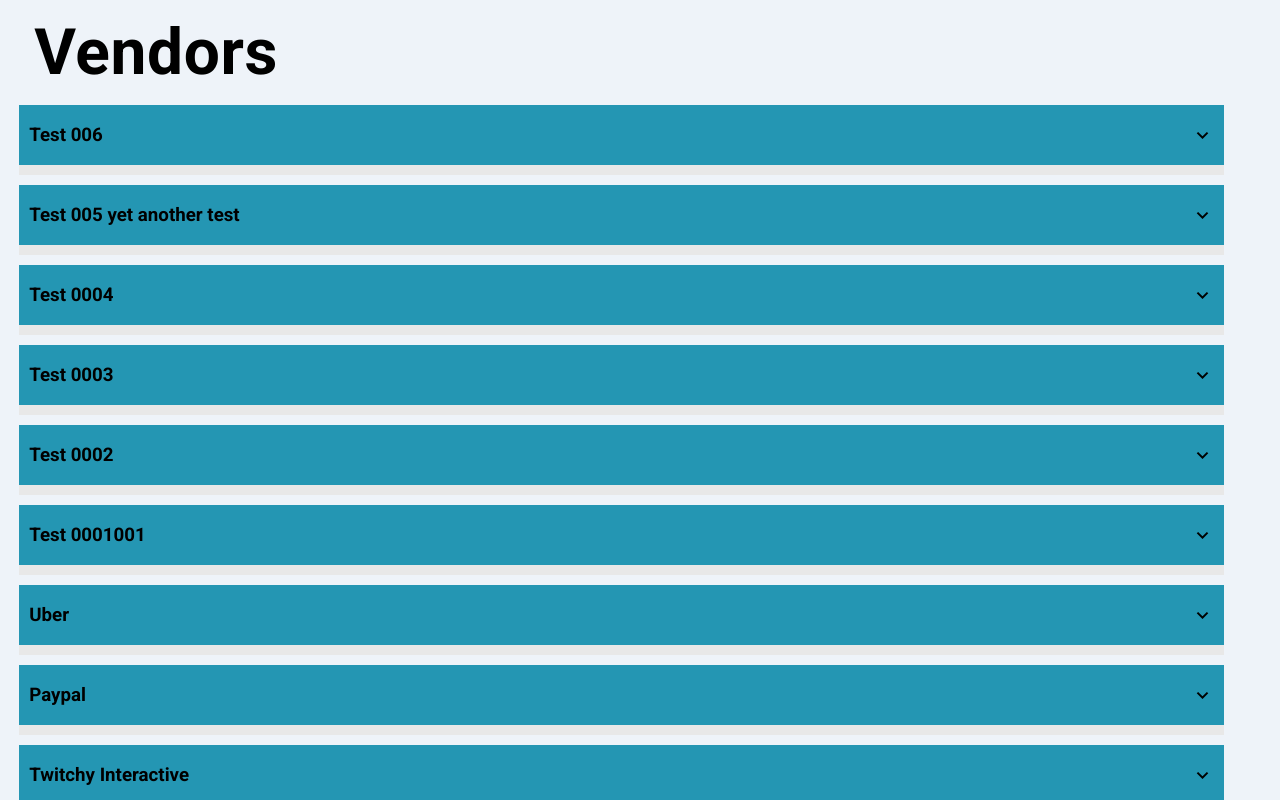
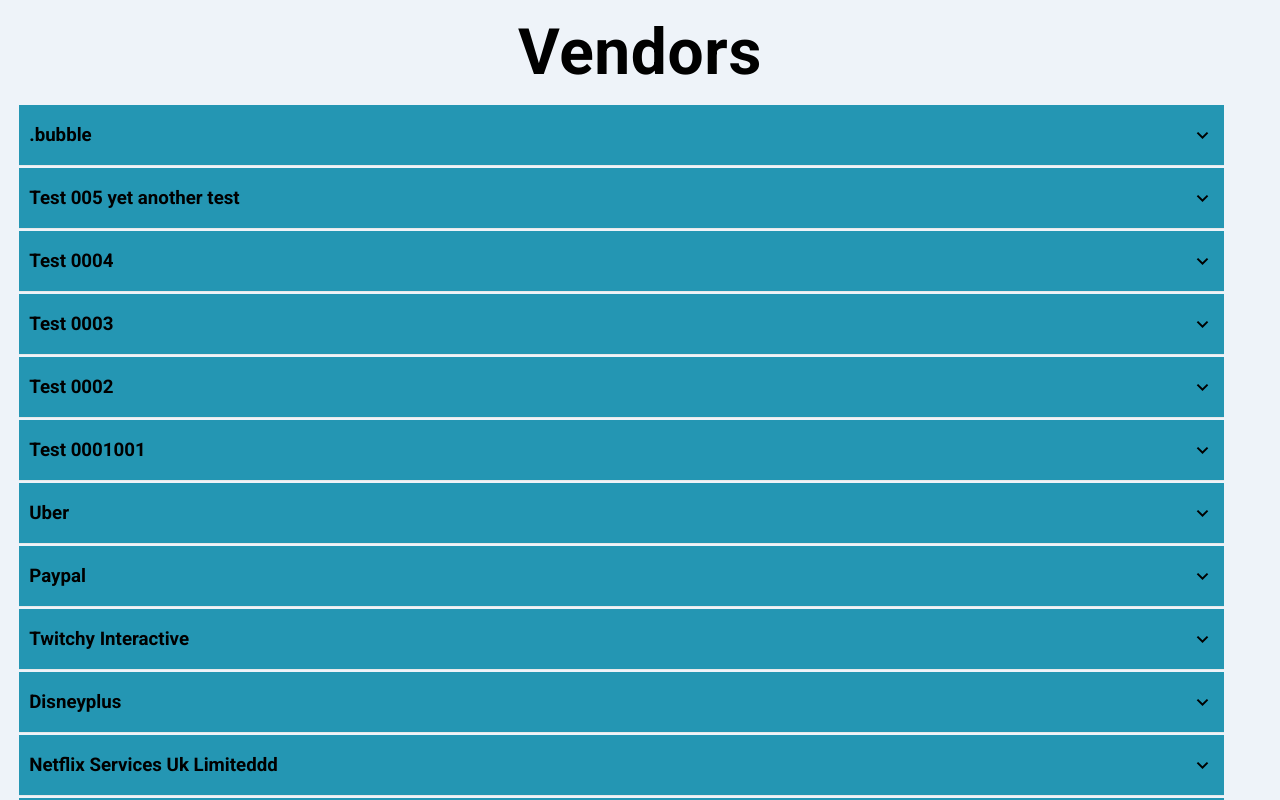
Before and after one commit to lukanogaj/vendor, a React (Create React App) app: page / in a window 1280 px wide. Shown: the top 800 px of the page. Built offline with nearby package versions, Linux system fonts and the light colour scheme.

Commit message:
accordion-refactor

```diff
--- a/src/VendorDataArray/index.jsx
+++ b/src/VendorDataArray/index.jsx
@@ -1,7 +1,7 @@
 const dataForVendors = [
 	{
 		id: "f2a563f0-06e7-4a0e-9bbe-632efd458ae3",
-		name: "Test 006",
+		name: ".bubble",
 		transaction_id: "515a2263-1045-445d-9050-d35acf73a333",
 		logo_url:
 			"https://epop-merchants-beta.s3.amazonaws.com/vendors/f2a563f0-06e7-4a0e-9bbe-632efd458ae3/epop-logo-01.svg",
@@ -559,3 +559,5 @@
 ];
 
 export default dataForVendors;
+
+console.log(dataForVendors.length);
--- a/src/components/AccordionCard/index.module.scss
+++ b/src/components/AccordionCard/index.module.scss
@@ -8,22 +8,22 @@
 	.accordionCard {
 		background-color: #2496b3;
 		width: 97%;
-		// height: 60px;
-		margin-bottom: 10px;
+		margin-bottom: 2px;
 
 		.accordionCardInner {
 			display: flex;
 			justify-content: space-between;
 			height: 60px;
 			width: 100%;
-			text-align: center;
 			align-items: center;
 			padding-right: 10px;
 		}
 	}
 
 	h1 {
+		display: block;
 		letter-spacing: 0.04rem;
+		text-align: center;
 		margin: 15px;
 		font-size: 4rem;
 	}
@@ -32,4 +32,8 @@
 		display: inline-block;
 		margin-left: 10px;
 	}
+
+	img {
+		display: block;
+	}
 }
--- a/src/components/AccordionItem/index.jsx
+++ b/src/components/AccordionItem/index.jsx
@@ -1,8 +1,7 @@
 import styles from "./index.module.scss";
 
-//Accordion component the one is not visible
+//Accordion component with content to be show and hide
 const AccordionItem = ({ selected, vendor_id }) => {
-	console.log(vendor_id);
 	return (
 		<div
 			className={
--- a/src/components/AccordionItem/index.module.scss
+++ b/src/components/AccordionItem/index.module.scss
@@ -6,7 +6,7 @@
 	transition: max-height 2s ease-out;
 	width: 100%;
 	background-color: #e8e8e8;
-	padding-bottom: 10px;
+	padding-bottom: 1px;
 	overflow: hidden;
 
 	&.contentShow {
--- a/src/components/Layout/index.module.scss
+++ b/src/components/Layout/index.module.scss
@@ -3,6 +3,4 @@
 	justify-content: center;
 	width: 100vw;
 	height: 100vh;
-
-	// overflow-x: hidden;
 }
--- a/src/components/media/icons/index.jsx
+++ b/src/components/media/icons/index.jsx
@@ -23,3 +23,5 @@
 		<path d="M8.98625 8.50687L6.5 6.02603L4.01375 8.50687L3.25 7.74312L6.5 4.49312L9.75 7.74312L8.98625 8.50687Z" />
 	</svg>
 );
+
+// export const EcircleArrows = (props)()
```
Also changed, not shown: src/components/AccordionCard/index.jsx (+4 -6 lines), public/circle-arrow-icon.svg (added).
